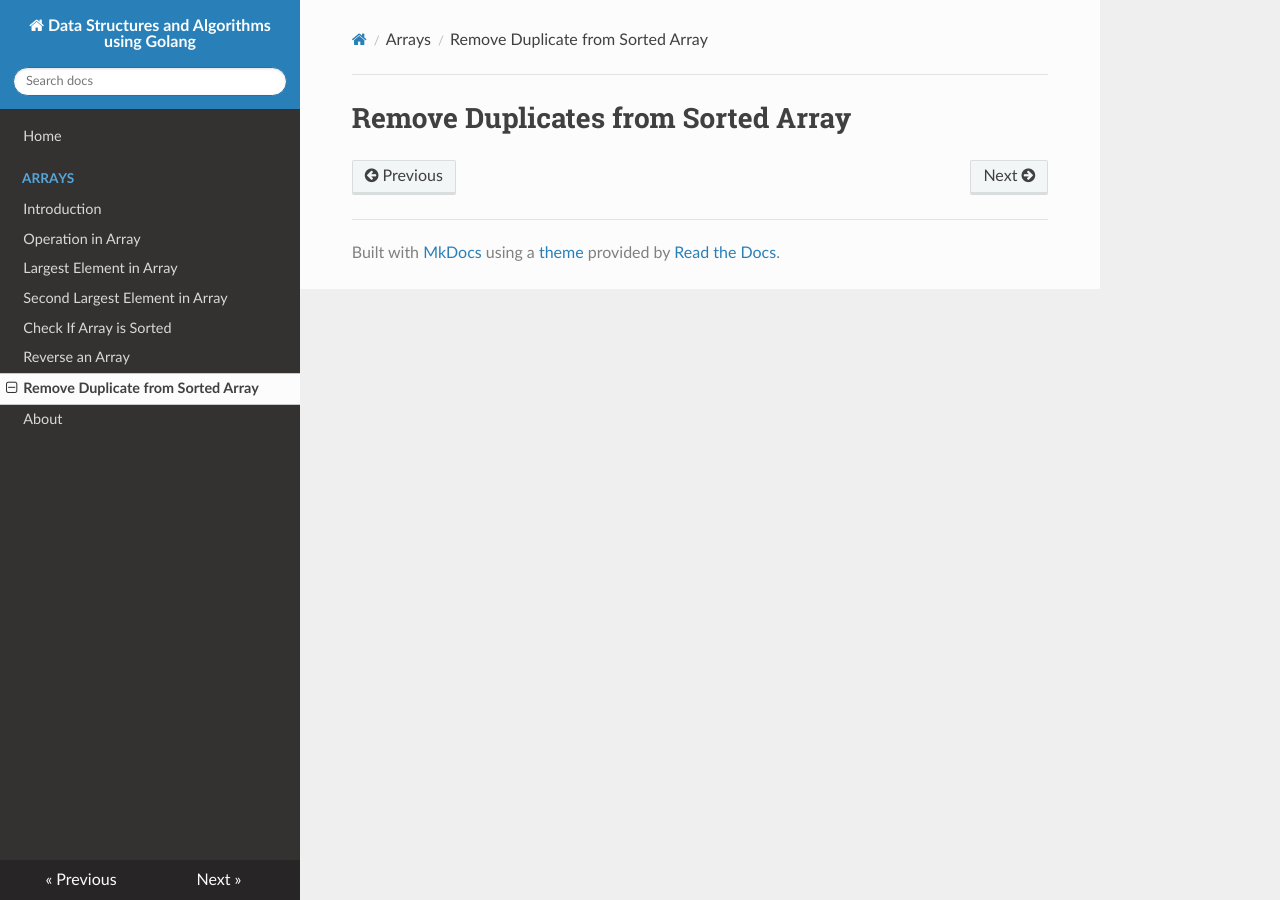
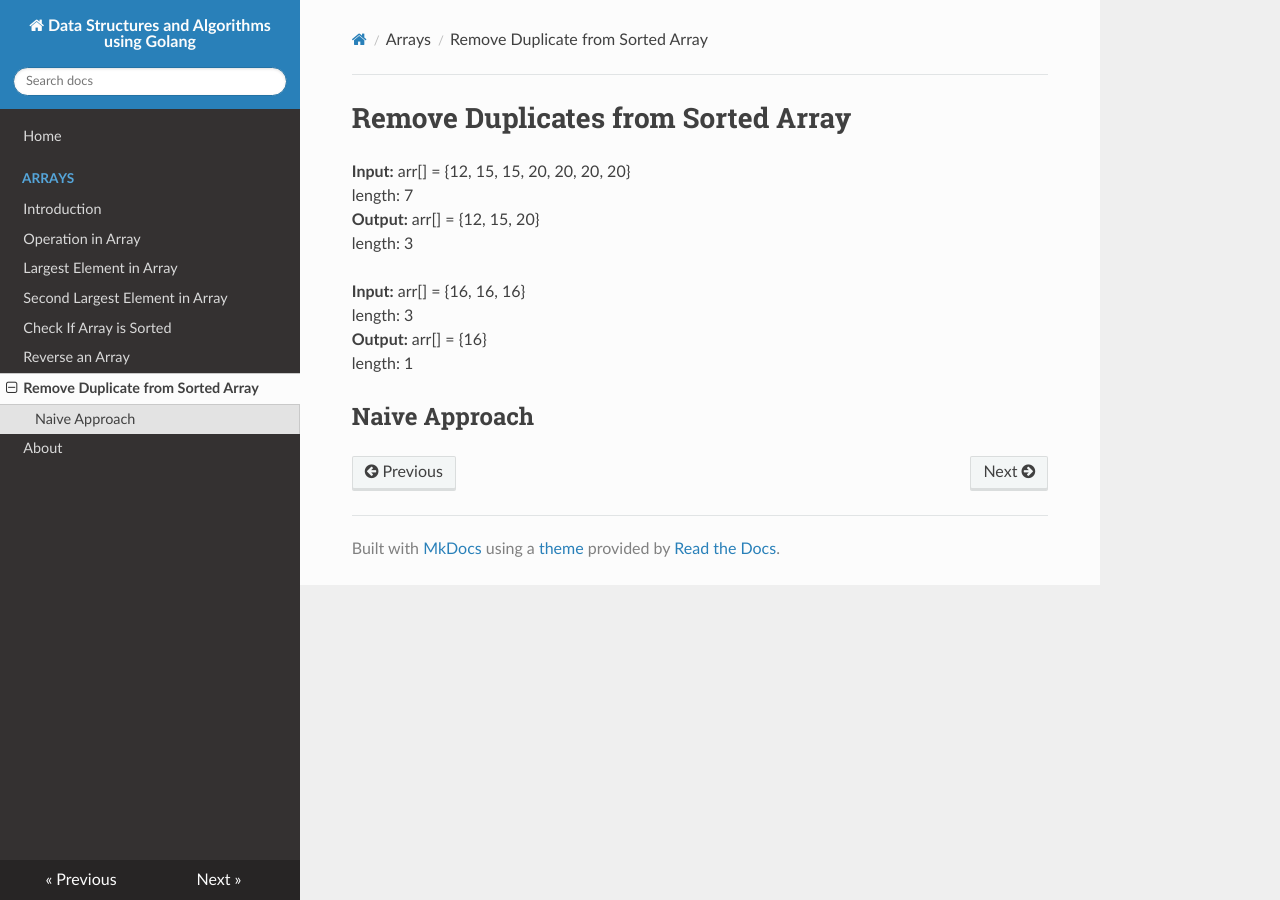
Before and after one commit to prithvipal/golang-dsa, an MkDocs documentation site: the page built from docs/array/remove_duplicates_from_sorted_array.md, in a window 1280 px wide. Built offline with MkDocs 1.6.1, drawn with Linux system fonts in a browser that asks for light colours; nearby versions of some CDN libraries.

Commit message:
doc for remove duplicates from sorted array

```diff
--- a/docs/array/remove_duplicates_from_sorted_array.md
+++ b/docs/array/remove_duplicates_from_sorted_array.md
@@ -1 +1,13 @@
 # Remove Duplicates from Sorted Array
+
+**Input:** arr[] = {12, 15, 15, 20, 20, 20, 20} </br>
+length: 7 </br>
+**Output:** arr[] = {12, 15, 20} </br>
+length: 3
+
+**Input:** arr[] = {16, 16, 16} </br>
+length: 3 </br>
+**Output:** arr[] = {16} </br>
+length: 1
+
+## Naive Approach
```
